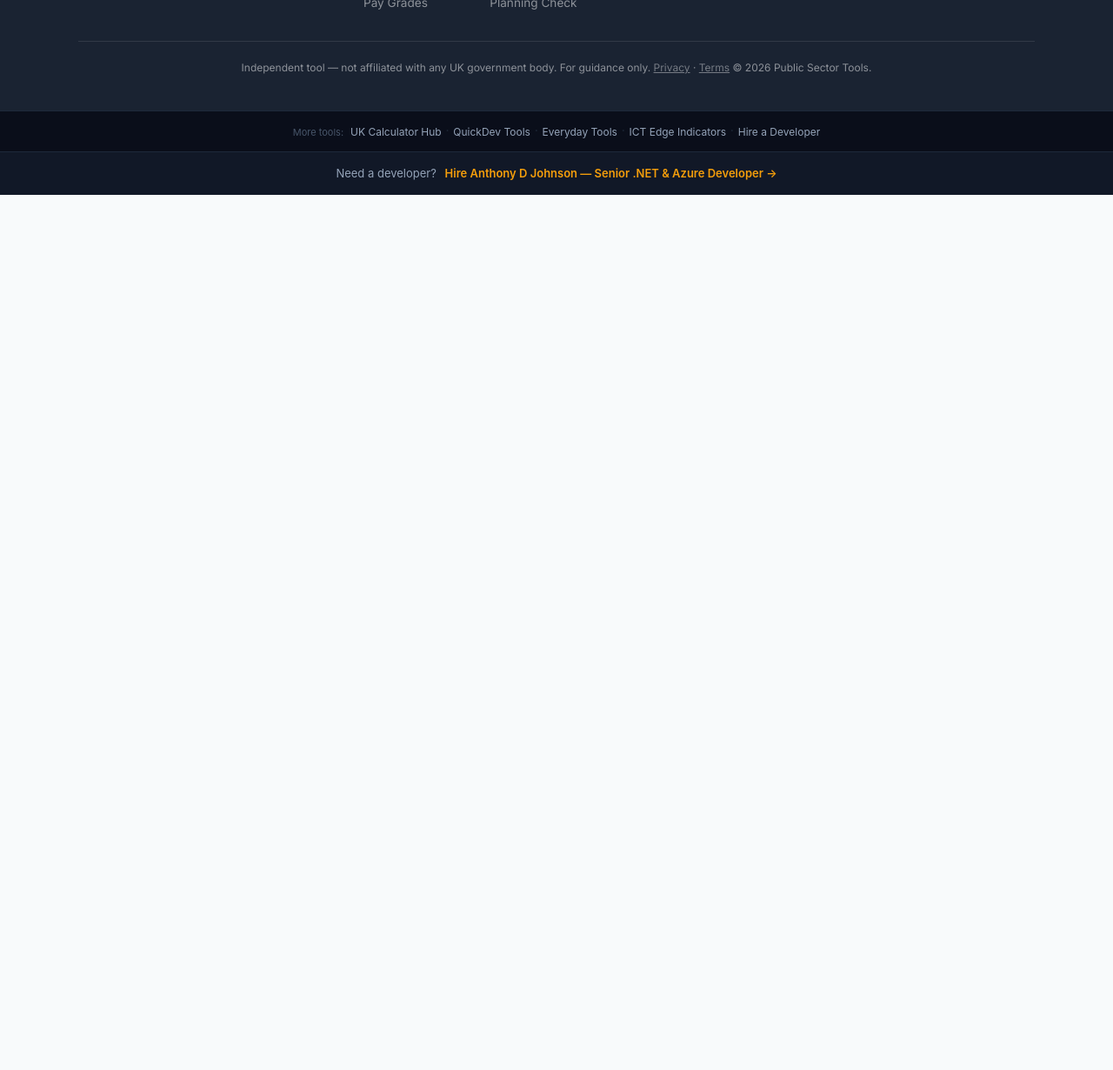
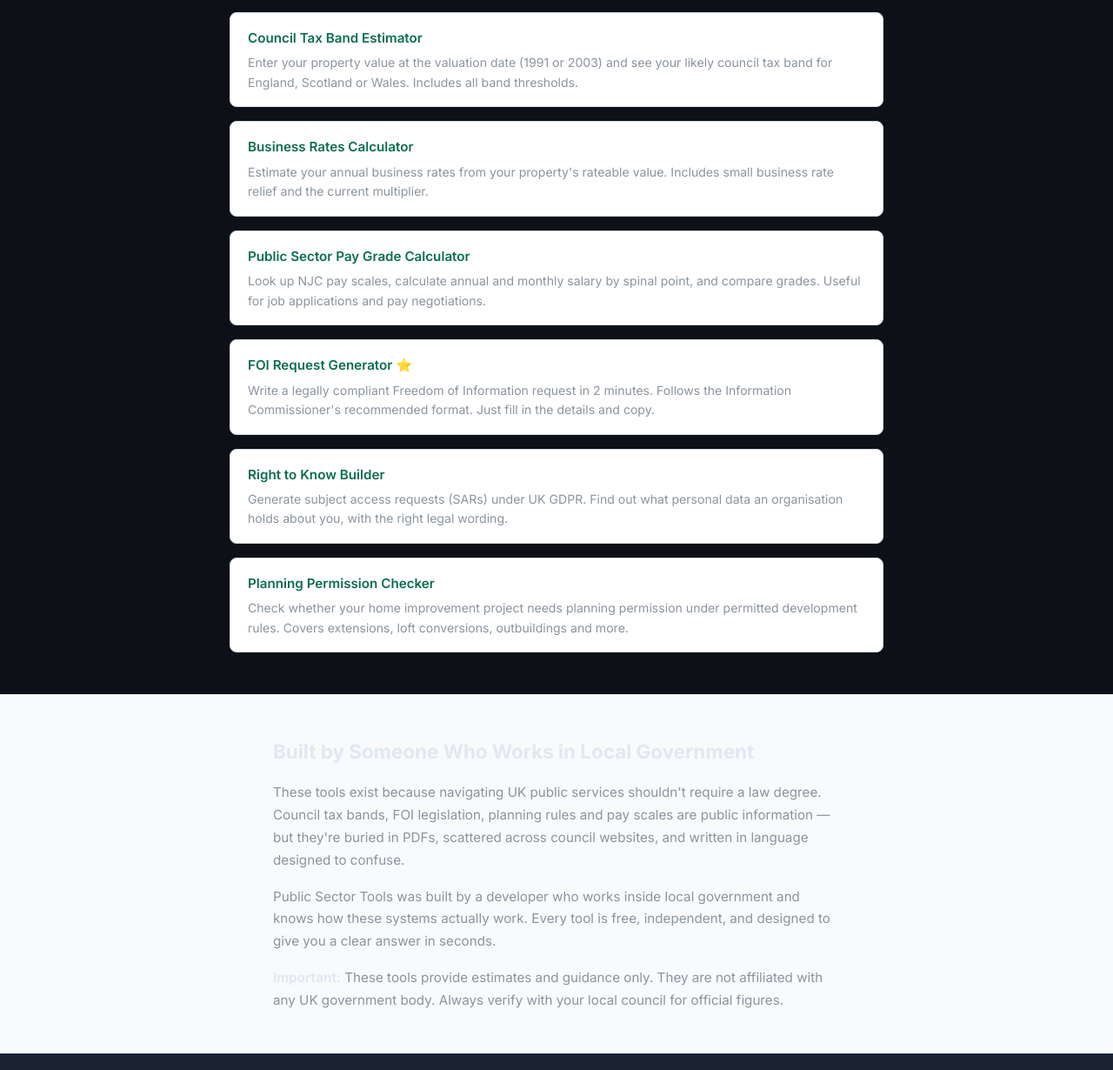
Before and after one commit to playerjohnson/public-sector-tools, a plain HTML site: page index.html in a window 1280 px wide. Shown: the part 1094-2324 px from the top of the page at 87% size. Before the commit the page ends 1318 px from the top, so only its background shows below. Drawn offline with Linux system fonts and the light colour scheme.

Commit message:
Expand homepage: tool descriptions + credibility section

```diff
--- a/index.html
+++ b/index.html
@@ -43,6 +43,51 @@
 
     <div class="tool-grid" id="toolGrid"></div>
 
+
+    <!-- Tool Descriptions -->
+    <section style="background:var(--bg-secondary,#0d1117);padding:3rem 0;">
+        <div style="max-width:800px;margin:0 auto;padding:0 1.5rem;">
+            <h2 style="font-size:1.4rem;margin-bottom:0.5rem;color:var(--text-primary,#e2e8f0);">Tools for Residents, Journalists &amp; Professionals</h2>
+            <p style="color:var(--text-secondary,#8b949e);margin-bottom:1.5rem;font-size:0.9rem;">Whether you're checking your council tax band, submitting an FOI request, or comparing public sector pay grades &#8212; these tools make it faster.</p>
+            <div style="display:grid;gap:1rem;">
+                <div style="padding:1rem 1.25rem;background:var(--bg-card,#161b22);border-radius:8px;border:1px solid var(--border,#21262d);">
+                    <a href="tools/council-tax-estimator.html" style="color:var(--accent,#f59e0b);font-weight:600;text-decoration:none;font-size:0.95rem;">Council Tax Band Estimator</a>
+                    <p style="color:var(--text-secondary,#8b949e);font-size:0.88rem;margin-top:0.3rem;">Enter your property value at the valuation date (1991 or 2003) and see your likely council tax band for England, Scotland or Wales. Includes all band thresholds.</p>
+                </div>
+                <div style="padding:1rem 1.25rem;background:var(--bg-card,#161b22);border-radius:8px;border:1px solid var(--border,#21262d);">
+                    <a href="tools/business-rates-calculator.html" style="color:var(--accent,#f59e0b);font-weight:600;text-decoration:none;font-size:0.95rem;">Business Rates Calculator</a>
+                    <p style="color:var(--text-secondary,#8b949e);font-size:0.88rem;margin-top:0.3rem;">Estimate your annual business rates from your property's rateable value. Includes small business rate relief and the current multiplier.</p>
+                </div>
+                <div style="padding:1rem 1.25rem;background:var(--bg-card,#161b22);border-radius:8px;border:1px solid var(--border,#21262d);">
+                    <a href="tools/pay-grade-calculator.html" style="color:var(--accent,#f59e0b);font-weight:600;text-decoration:none;font-size:0.95rem;">Public Sector Pay Grade Calculator</a>
+                    <p style="color:var(--text-secondary,#8b949e);font-size:0.88rem;margin-top:0.3rem;">Look up NJC pay scales, calculate annual and monthly salary by spinal point, and compare grades. Useful for job applications and pay negotiations.</p>
+                </div>
+                <div style="padding:1rem 1.25rem;background:var(--bg-card,#161b22);border-radius:8px;border:1px solid var(--border,#21262d);">
+                    <a href="tools/foi-request-generator.html" style="color:var(--accent,#f59e0b);font-weight:600;text-decoration:none;font-size:0.95rem;">FOI Request Generator &#11088;</a>
+                    <p style="color:var(--text-secondary,#8b949e);font-size:0.88rem;margin-top:0.3rem;">Write a legally compliant Freedom of Information request in 2 minutes. Follows the Information Commissioner's recommended format. Just fill in the details and copy.</p>
+                </div>
+                <div style="padding:1rem 1.25rem;background:var(--bg-card,#161b22);border-radius:8px;border:1px solid var(--border,#21262d);">
+                    <a href="tools/right-to-know-builder.html" style="color:var(--accent,#f59e0b);font-weight:600;text-decoration:none;font-size:0.95rem;">Right to Know Builder</a>
+                    <p style="color:var(--text-secondary,#8b949e);font-size:0.88rem;margin-top:0.3rem;">Generate subject access requests (SARs) under UK GDPR. Find out what personal data an organisation holds about you, with the right legal wording.</p>
+                </div>
+                <div style="padding:1rem 1.25rem;background:var(--bg-card,#161b22);border-radius:8px;border:1px solid var(--border,#21262d);">
+                    <a href="tools/planning-permission-checker.html" style="color:var(--accent,#f59e0b);font-weight:600;text-decoration:none;font-size:0.95rem;">Planning Permission Checker</a>
+                    <p style="color:var(--text-secondary,#8b949e);font-size:0.88rem;margin-top:0.3rem;">Check whether your home improvement project needs planning permission under permitted development rules. Covers extensions, loft conversions, outbuildings and more.</p>
+                </div>
+            </div>
+        </div>
+    </section>
+
+    <!-- Why This Site -->
+    <section style="padding:3rem 0;">
+        <div style="max-width:700px;margin:0 auto;padding:0 1.5rem;">
+            <h2 style="font-size:1.4rem;margin-bottom:1rem;color:var(--text-primary,#e2e8f0);">Built by Someone Who Works in Local Government</h2>
+            <p style="color:var(--text-secondary,#8b949e);line-height:1.7;font-size:0.95rem;margin-bottom:1rem;">These tools exist because navigating UK public services shouldn't require a law degree. Council tax bands, FOI legislation, planning rules and pay scales are public information &#8212; but they're buried in PDFs, scattered across council websites, and written in language designed to confuse.</p>
+            <p style="color:var(--text-secondary,#8b949e);line-height:1.7;font-size:0.95rem;margin-bottom:1rem;">Public Sector Tools was built by a developer who works inside local government and knows how these systems actually work. Every tool is free, independent, and designed to give you a clear answer in seconds.</p>
+            <p style="color:var(--text-secondary,#8b949e);line-height:1.7;font-size:0.95rem;"><strong style="color:var(--text-primary,#e2e8f0);">Important:</strong> These tools provide estimates and guidance only. They are not affiliated with any UK government body. Always verify with your local council for official figures.</p>
+        </div>
+    </section>
+
     <footer role="contentinfo" class="site-footer"><div class="footer-inner">
         <div class="footer-brand"><a href="./" class="nav-logo" style="color:white"><span class="logo-mark">🏛</span> Public Sector Tools</a><p>Free tools for navigating UK public services. Independent — not affiliated with any government body.</p></div>
         <div class="footer-col"><h4>Calculators</h4><ul>
```
